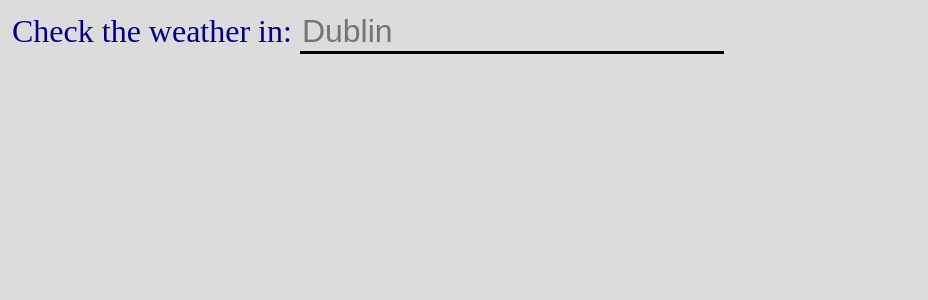
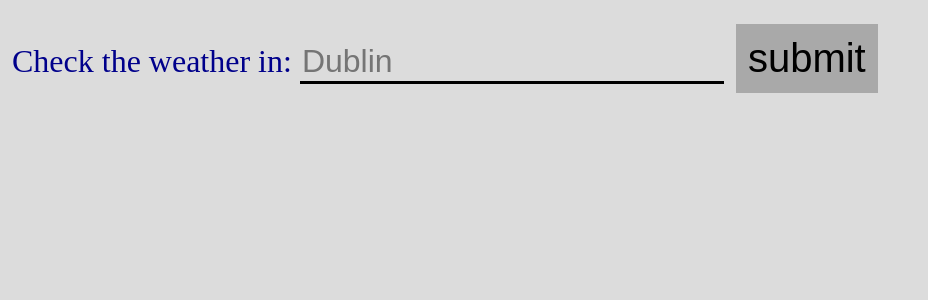
Before and after one commit to makeupsomething/weather-app, a React (Create React App) app: page / in a window 1280 px wide. Shown: the top 300 px of the page, without its empty margins (0-928 px from the left). Built offline with nearby package versions, Linux system fonts and the light colour scheme.

Commit message:
Improve testibility of search bar component

```diff
--- a/src/components/SearchBar.js
+++ b/src/components/SearchBar.js
@@ -4,6 +4,7 @@ import styled from "styled-components";
 import { navigate } from "@reach/router";
 import { separateByDay } from "../utils";
 import { getWeatherByCityName } from "../api";
+import { ninvoke } from "q";
 
 const SearchBarForm = styled.form`
   font-size: 2rem;
@@ -16,14 +17,35 @@ const SearchBarInput = styled.input`
   font-size: 2rem;
 `;
 
+const SearchBarButton = styled.button`
+  background-color: darkgray;
+  border: none;
+  margin: 12px;
+  padding: 12px;
+  font-size: 2.5rem;
+`
+
+const ErrorMessage = styled.span`
+  color: red;
+  font-size: 1.5rem;
+`
+
 class SearchBar extends React.Component {
   state = {
-    location: ""
+    location: "",
+    isSaving: false,
+    error: false,
   };
 
   handleSubmit = event => {
     event.preventDefault();
-    navigate(`/results/${this.state.location}`);
+    const {city} = event.target.elements
+    if(city.value) {
+      this.setState({isSaving: true})
+      navigate(`/results/${city.value}`);
+    } else {
+      this.setState({error: "City cannot be empty"})
+    }
   };
 
   handleLocationChange = event => {
@@ -33,17 +55,26 @@ class SearchBar extends React.Component {
   };
 
   render() {
+    const {error} = this.state
+
     return (
-      <SearchBarForm onSubmit={this.handleSubmit} autocomplete="off">
+      <React.Fragment>
+        <SearchBarForm onSubmit={this.handleSubmit}>
           <label htmlFor="city">Check the weather in: </label>
           <SearchBarInput
+            required
             onChange={this.handleLocationChange}
             type="text"
             id="city"
             placeholder="Dublin"
             value={this.state.location}
           />
+          <SearchBarButton type="submit" disabled={this.state.isSaving}>
+            submit
+          </SearchBarButton>
         </SearchBarForm>
+        {error ? <ErrorMessage>{error}</ErrorMessage> : null}
+      </React.Fragment>
     );
   }
 }
```
Lines whose indentation alone changed are shown as unchanged.
